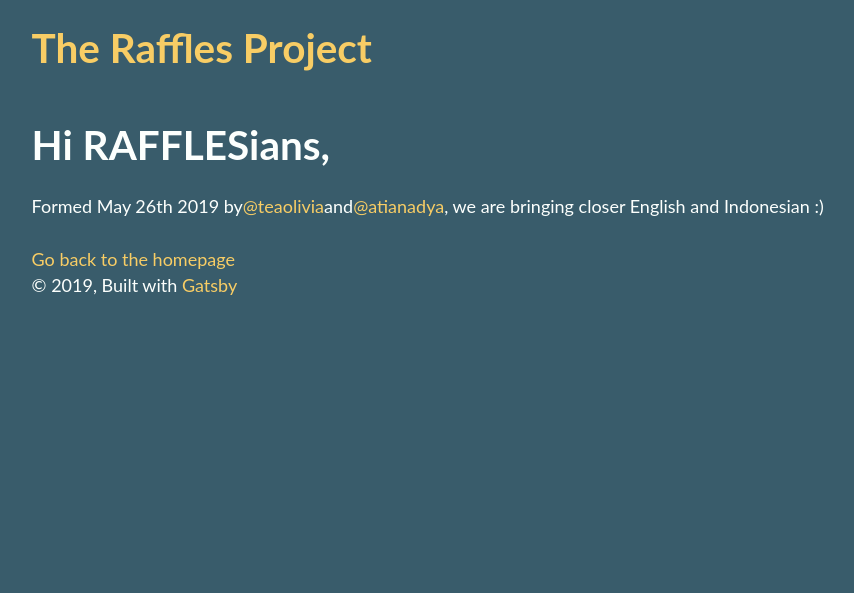
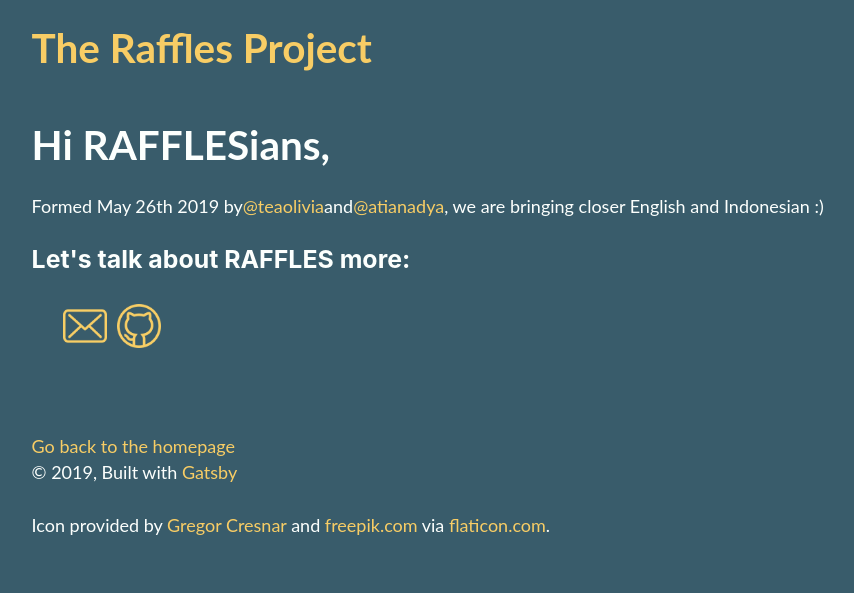
Before and after one commit to rafflestranslator/rafflestranslator.github.io, a Gatsby site: page /about in a window 1280 px wide. Shown: the whole page, without its empty margins (148-1002 px from the left). Built offline with nearby package versions, Linux system fonts and the light colour scheme; Gatsby itself is replaced by a stand-in of ours.

Commit message:
added contact info

```diff
--- a/src/components/layout.css
+++ b/src/components/layout.css
@@ -635,3 +635,28 @@ pre tt:after {
 #span-style {
   color: #f8cd65;
 }
+
+/* Three image containers (use 25% for four, and 50% for two, etc) */
+.column {
+  float: left;
+  width: 50%;
+  padding: 5px;
+}
+
+/* Clear floats after image containers */
+.row::after {
+  content: "";
+  clear: both;
+  display: table;
+}
+
+.icon-container {
+  width: 6rem;
+  height: 6rem;
+  alignment: center;
+  margin: 1.45rem
+}
+
+.icon-style {
+  width: 100%;
+}
--- a/src/components/layout.js
+++ b/src/components/layout.js
@@ -36,9 +36,17 @@ const Layout = ({ children }) => (
         >
           <main>{children}</main>
           <footer>
-            © {new Date().getFullYear()}, Built with
-            {` `}
-            <a href="https://www.gatsbyjs.org">Gatsby</a>
+            <p>
+              © {new Date().getFullYear()}, Built with
+              {` `}
+              <a href="https://www.gatsbyjs.org">Gatsby</a>
+            </p>
+            <p>
+              Icon provided by
+              <a href="https://www.flaticon.com/authors/gregor-cresnar"> Gregor Cresnar </a>
+               and <a href="https://www.freepik.com/"> freepik.com</a> via
+              <a href="https://www.flaticon.com/home"> flaticon.com</a>.
+            </p>
           </footer>
         </div>
       </>
--- a/src/pages/about.js
+++ b/src/pages/about.js
@@ -1,29 +1,67 @@
 import React from "react"
-import { Link } from "gatsby"
-
+import { Link, graphql } from "gatsby"
+import Img from "gatsby-image"
 import Layout from "../components/layout"
 import SEO from "../components/seo"
 
-const About = () => (
+const About = (props) => (
   <Layout>
     <SEO title="About Us" />
     <h1>Hi RAFFLESians,</h1>
     <p>Formed May 26th 2019 by
       <span id="span-style">
         <a href="https://github.com/teaolivia">
-           @teaolivia
-          </a>
+            @teaolivia
+        </a>
       </span>
-       and
+          and
       <span id="span-style">
         <a href="https://github.com/atianadya">
-          @atianadya
+           @atianadya
         </a>
       </span>
       , we are bringing closer English and Indonesian :)
     </p>
+    <h3>Let's talk about RAFFLES more:</h3>
+    <div class="icon-container">
+      <div class="row">
+        <div class="column">
+          <a href="mailto:therafflesproject@gmail.com">
+            <Img className="icon-style" fluid={props.data.mail_icon.childImageSharp.fluid}/>
+          </a>
+        </div>
+        <div class="column">
+          <a href="https://github.com/rafflestranslator">
+            <Img className="icon-style" fluid={props.data.github_icon.childImageSharp.fluid}/>
+          </a>
+        </div>
+      </div>
+    </div>
     <Link className="" to="/">Go back to the homepage</Link>
   </Layout>
 )
 
 export default About
+
+export const fluidImage = graphql`
+  fragment fluidImage on File {
+    childImageSharp {
+      fluid(maxWidth: 50) {
+        ...GatsbyImageSharpFluid
+      }
+    }
+  }
+  `;
+
+  export const query = graphql`
+  query {
+
+    mail_icon: file(relativePath: { eq: "envelope_64.png" }) {
+      ...fluidImage
+    }
+
+    github_icon: file(relativePath: { eq: "github_64.png" }) {
+        ...fluidImage
+    }
+  }
+`
--- a/src/utils/typography.js
+++ b/src/utils/typography.js
@@ -3,4 +3,4 @@ import noriegaTheme from 'typography-theme-noriega'
 
 const typography = new Typography(noriegaTheme)
 
-export default typography;
+export default typography
```
Also changed, not shown: src/images/envelope_32.png (added), src/images/envelope_64.png (added), src/images/github_32.png (added), src/images/github_64.png (added).
